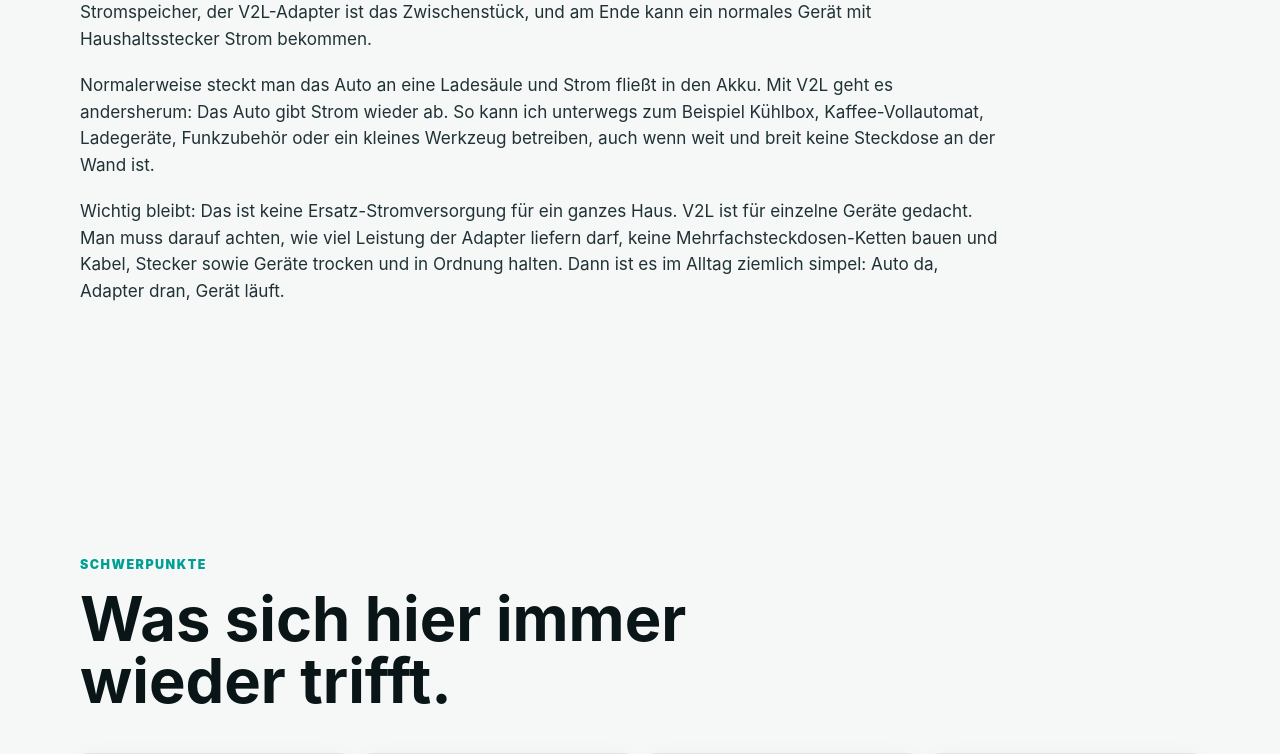
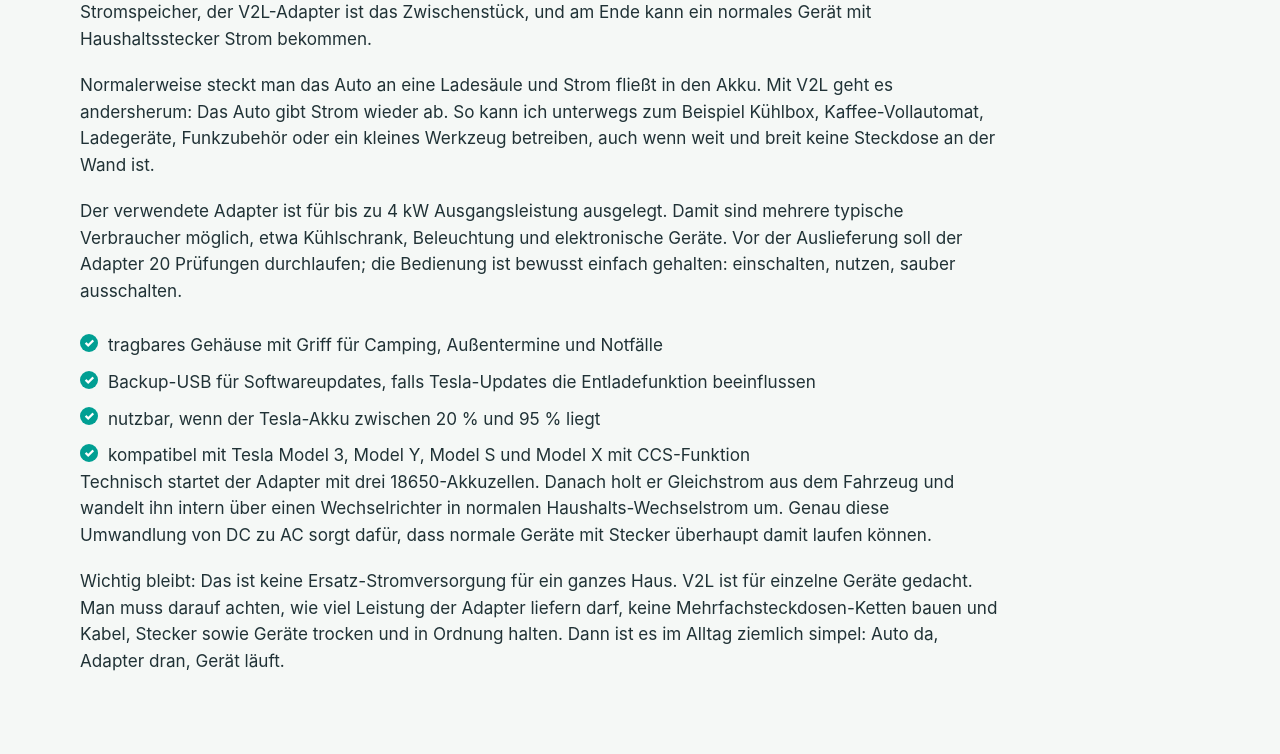
Before and after one commit to DO1FFE/do1ffe-webseite, a Flask app: page /ueber-mich in a window 1280 px wide. Shown: the part 2765-3519 px from the top of the page. Run offline with Flask 3, Linux system fonts and the light colour scheme.

Commit message:
V2L-Adapterdaten ergänzen

```diff
--- a/templates/ueber_mich.html
+++ b/templates/ueber_mich.html
@@ -144,6 +144,25 @@
       keine Steckdose an der Wand ist.
     </p>
     <p>
+      Der verwendete Adapter ist für bis zu 4 kW Ausgangsleistung ausgelegt.
+      Damit sind mehrere typische Verbraucher möglich, etwa Kühlschrank,
+      Beleuchtung und elektronische Geräte. Vor der Auslieferung soll der
+      Adapter 20 Prüfungen durchlaufen; die Bedienung ist bewusst einfach
+      gehalten: einschalten, nutzen, sauber ausschalten.
+    </p>
+    <ul class="check-list">
+      <li>tragbares Gehäuse mit Griff für Camping, Außentermine und Notfälle</li>
+      <li>Backup-USB für Softwareupdates, falls Tesla-Updates die Entladefunktion beeinflussen</li>
+      <li>nutzbar, wenn der Tesla-Akku zwischen 20 % und 95 % liegt</li>
+      <li>kompatibel mit Tesla Model 3, Model Y, Model S und Model X mit CCS-Funktion</li>
+    </ul>
+    <p>
+      Technisch startet der Adapter mit drei 18650-Akkuzellen. Danach holt er
+      Gleichstrom aus dem Fahrzeug und wandelt ihn intern über einen Wechselrichter
+      in normalen Haushalts-Wechselstrom um. Genau diese Umwandlung von DC zu AC
+      sorgt dafür, dass normale Geräte mit Stecker überhaupt damit laufen können.
+    </p>
+    <p>
       Wichtig bleibt: Das ist keine Ersatz-Stromversorgung für ein ganzes Haus.
       V2L ist für einzelne Geräte gedacht. Man muss darauf achten, wie viel
       Leistung der Adapter liefern darf, keine Mehrfachsteckdosen-Ketten bauen
```
Also changed, not shown: tests/test_routen.py (+16 -0 lines).
